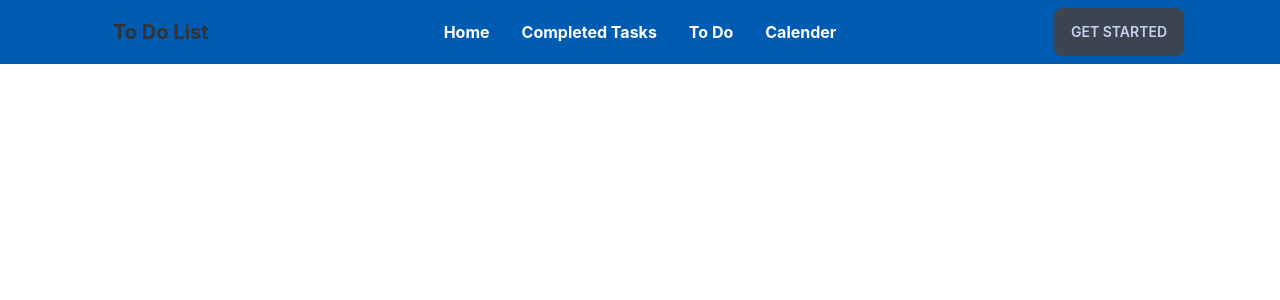
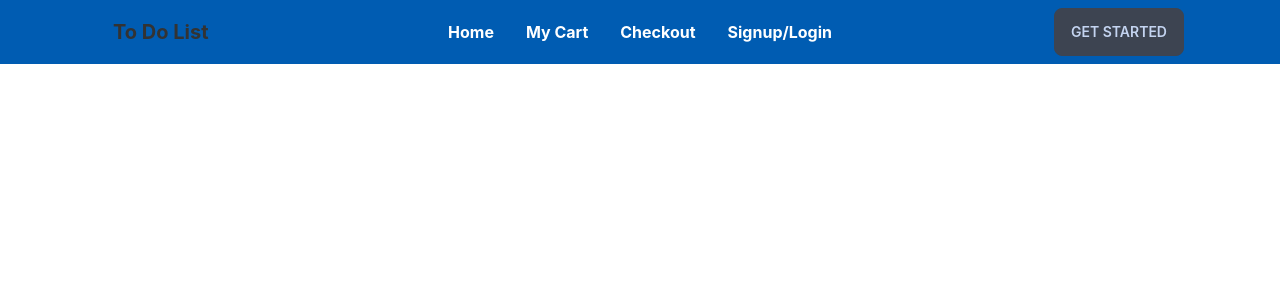
Before and after one commit to MAYINUDDINDIU/EasyMart-runtime-terror-frontend, a React (Create React App) app: page / in a window 1280 px wide. Shown: the top 300 px of the page. Built offline with nearby package versions, Linux system fonts and the light colour scheme.

Commit message:
Navigation Links updated

```diff
--- a/src/Pages/Shared/Navbar.js
+++ b/src/Pages/Shared/Navbar.js
@@ -12,17 +12,17 @@ const Navbar = () => {
           </li>
           <li tabIndex="0">
             <Link to="/completedTasks" className="justify-between font-bold">
-              Completed Tasks
+              My Cart
             </Link>
           </li>
           <li tabIndex="0">
             <Link to="/todo" className="justify-between font-bold">
-              To Do
+            Checkout
             </Link>
           </li>
           <li>
             <Link to="/calender" className="font-bold">
-              Calender
+            Signup/Login
             </Link>
           </li>
         </>
```
